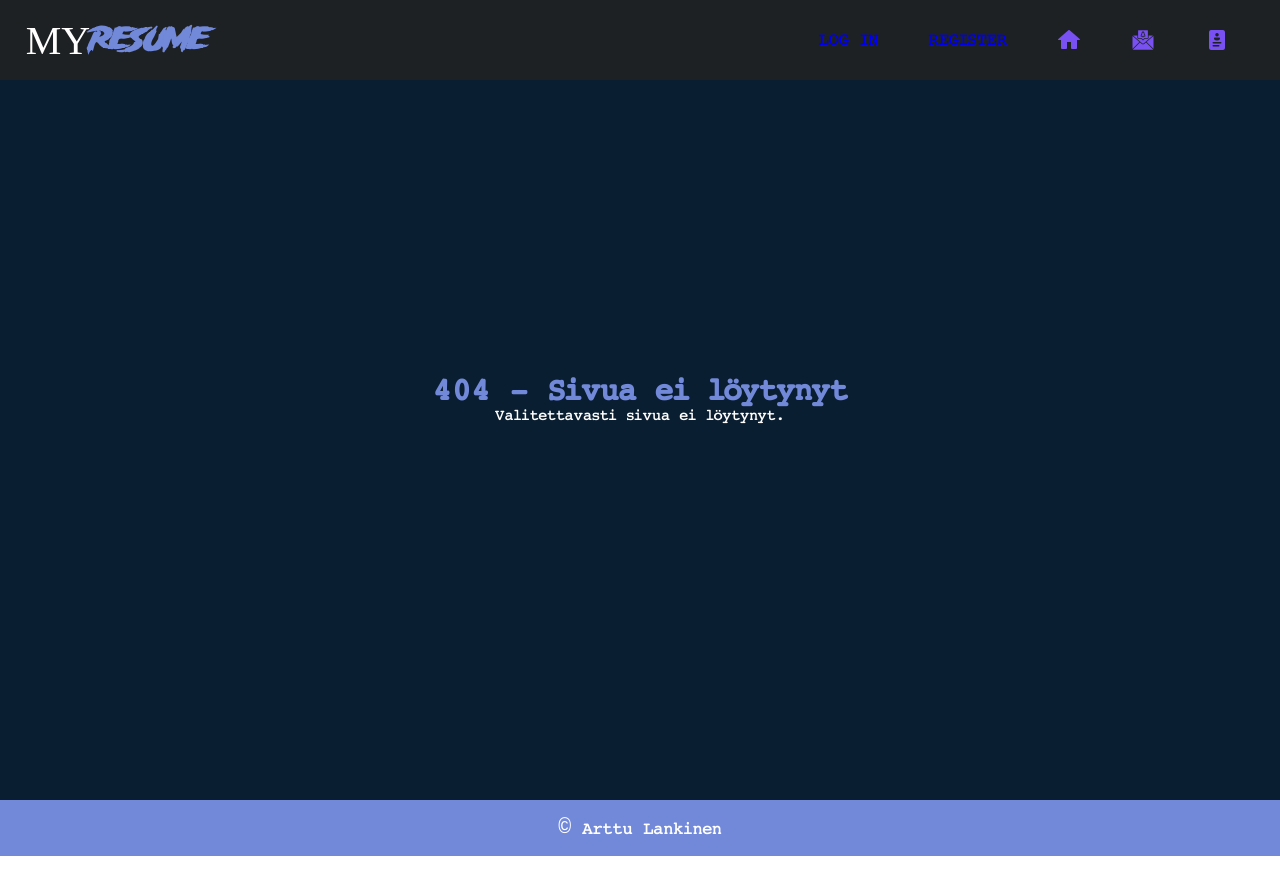
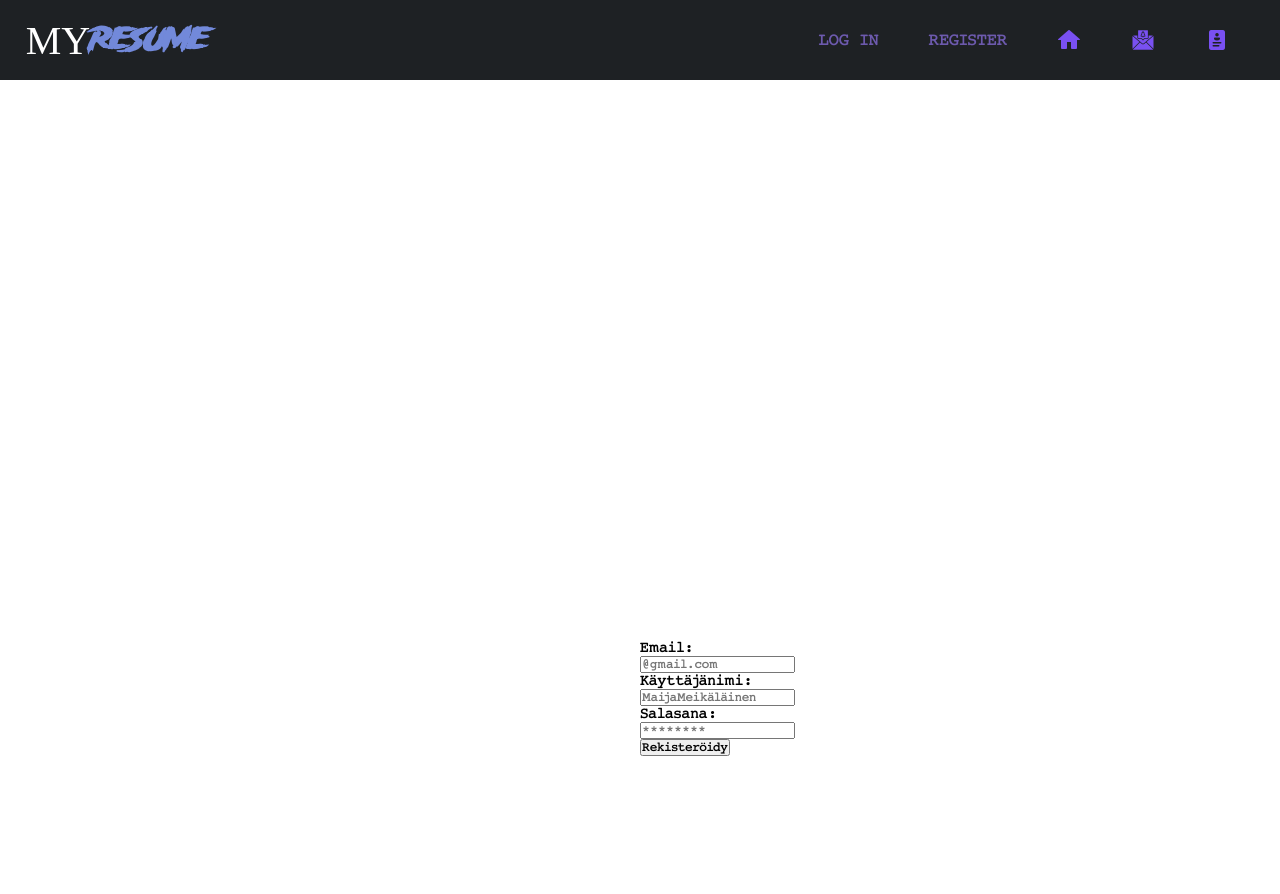
Before and after one commit to arttulankinen/cv-app, a React (Create React App) app: page /cv-app/Register in a window 1280 px wide. Before the commit this address had no page. Shown: the top 894 px of the page. Before the commit the page ends 856 px from the top, so only its background shows below. Built offline with nearby package versions, Linux system fonts and the light colour scheme.

Commit message:
login&register

```diff
--- a/src/App.js
+++ b/src/App.js
@@ -6,6 +6,8 @@ import { Koti } from './Sivut/Koti';
 import { CV } from './Sivut/CV';
 import { Yhteystiedot } from './Sivut/Yhteystiedot';
 import { NotFound} from './Sivut/NotFound'
+import {Register} from './Sivut/Register'
+import {LogIn} from './Sivut/LogIn'
 import './index.css';
 
 
@@ -20,6 +22,8 @@ function App() {
           <Route path='/Yhteystiedot' element={<Yhteystiedot />} />
           <Route path='/CV' element={<CV />} />
           <Route path='/*' element={<NotFound />} />
+          <Route path='/Register' element={<Register/>} />
+          <Route path='/LogIn' element={<LogIn/>} />
         </Routes>
         <Footer />
     </Router>
--- a/src/Sivut/Koti.js
+++ b/src/Sivut/Koti.js
@@ -34,7 +34,7 @@ function useScrollToNextSection(thresholdShow, thresholdHide) {
 function Koti() {
     const [isClicked, setIsClicked] = useState(false);
     const [reverseClick, setReverseClick] = useState(false);
-    const thresholdHide = 300;
+    const thresholdHide = 350;
     const thresholdShow = 400;
     const {isAnimatedInvisible:isAnimated1Invisible, isAnimatedVisible: isAnimated1Visible } = useScrollToNextSection(thresholdShow, thresholdHide);
 
--- /dev/null
+++ b/src/Sivut/LogIn.js
@@ -0,0 +1,23 @@
+import React from 'react'
+
+function LogIn() {
+  return (
+      <div>
+        <form id='loginData'>
+          <div className='loginBG'>
+            <label>Käyttäjänimi</label>
+            <input type='text' placeholder='MaijaMeikälainen' className='login'/>
+          </div>
+          <div className='loginBG'>
+            <label>Salasana</label>
+            <input type='password' placeholder='********' className='login'/>
+          </div>
+          <div>
+              <button type='submit'>Kirjaudu</button>
+          </div>
+        </form>
+      </div>
+  )
+}
+
+export {LogIn}
--- /dev/null
+++ b/src/Sivut/Register.js
@@ -0,0 +1,91 @@
+import React from 'react'
+import { useState } from 'react';
+
+function Register() {
+    const RegisterForm = () => {
+      const [registerData, setRegisterData] = useState({
+        email: '',
+        käyttäjänimi: '',
+        salasana: ''
+      });
+
+      const handleChange = (e) => {
+        const { name, value } = e.target;
+        setRegisterData({
+          ...registerData,
+          [name]: value
+        });
+      };
+
+      const sendRegisterDataToServer = async (data) => {
+        try {
+          const response = await fetch('https://your-api-endpoint.com/register', { // Replace with your actual endpoint
+            method: 'POST',
+            headers: {
+              'Content-Type': 'application/json'
+            },
+            body: JSON.stringify(data)
+          });
+          if (!response.ok) {
+            throw new Error('Network response was not ok');
+          }
+          const result = await response.json();
+          console.log('Data submission successful', result);
+        } catch (error) {
+          console.error('Problem submitting data', error);
+        }
+      };
+
+      const handleSubmit = (e) => {
+        e.preventDefault();
+        console.log('Register data submitted', registerData);
+        sendRegisterDataToServer(registerData);
+      };
+
+      return (
+        <form id='register' onSubmit={handleSubmit}>
+          <div>
+            <label>Email:</label>
+            <input
+              type='text'
+              name='email'
+              placeholder='@gmail.com'
+              value={registerData.email}
+              onChange={handleChange}
+              className='register'
+            />
+          </div>
+          <div>
+            <label>Käyttäjänimi:</label>
+            <input
+              type='text'
+              name='käyttäjänimi'
+              placeholder='MaijaMeikäläinen'
+              value={registerData.käyttäjänimi}
+              onChange={handleChange}
+              className='register'
+            />
+          </div>
+          <div>
+            <label>Salasana:</label>
+            <input
+              type='password'
+              name='salasana'
+              placeholder='********'
+              value={registerData.salasana}
+              onChange={handleChange}
+              className='register'
+            />
+          </div>
+          <div>
+          <button type='submit'>Rekisteröidy</button>
+          </div>
+        </form>
+      );
+    };
+
+    return <RegisterForm />;
+  }
+
+
+export{Register}
--- a/src/elementit/Nav.js
+++ b/src/elementit/Nav.js
@@ -10,9 +10,9 @@ import cv from '../images/cv.png';
       <div id='NavId'>
         <h1 id='otsikko'><span>MY</span>Resume</h1>
 
-        <Link to="/"className='log'>LOG IN</Link>
+        <Link to="/LogIn"className='log'>LOG IN</Link>
 
-        <Link to="/" className='log'>REGISTER</Link>
+        <Link to="/Register" className='log'>REGISTER</Link>
 
         <Link to="/"><img src={home} alt="Home" className='logot'/></Link>
 
--- a/src/index.css
+++ b/src/index.css
@@ -64,19 +64,22 @@
 }
 
 .log{
-    padding: 0 25px;
+    color: #6d5aae;
     font-size: large;
+    padding:  25px;
+    transition: all ease 0.5s;
 }
 
 .log:hover{
 
-    animation: underline 1s ease-out forwards;
+    animation: underline 0.5s ease forwards;
 
 }
 
 .logot {
    display: flex;
-    padding: 0px 25px;
+    padding: 25px;
+    transition: all ease 0.5s;
 }
 
 .logot:hover{
@@ -221,22 +224,23 @@ animation: wave ease-in-out 4s infinite
 
 @keyframes underline {
     0%{
-        text-decoration-opacity: 0;
         text-decoration:none ;
 
     }
+
     50%{
 
 
 
     }
+
     100%{
 
         text-decoration:underline ;
-        text-decoration-color:aqua ;
-        text-decoration-thickness: 3px;
-
-        text-underline-offset:175%;
+        text-decoration-color:#6d5aae;
+        text-decoration-thickness: 2px;
+       color: white;
+        text-underline-offset:20%;
     }
 
 }
@@ -628,6 +632,24 @@ p,li{
 } h1,h2{
     color: #7289da;
 }
+/*--------------------LOG IN PAGE------------------*/
+#loginData{
+    padding:50%;
+    justify-content: center;
+}
+
+.loginBG{
+    height: 100vh;
+    background: #27ff68;
+}
+
+
+/*--------------------REGISTER------------------*/
+
+#register{
+    height: 100vh;
+   padding: 50%;
+}
 
 
 /*MOBIILI LAITTEILLE*/
```
